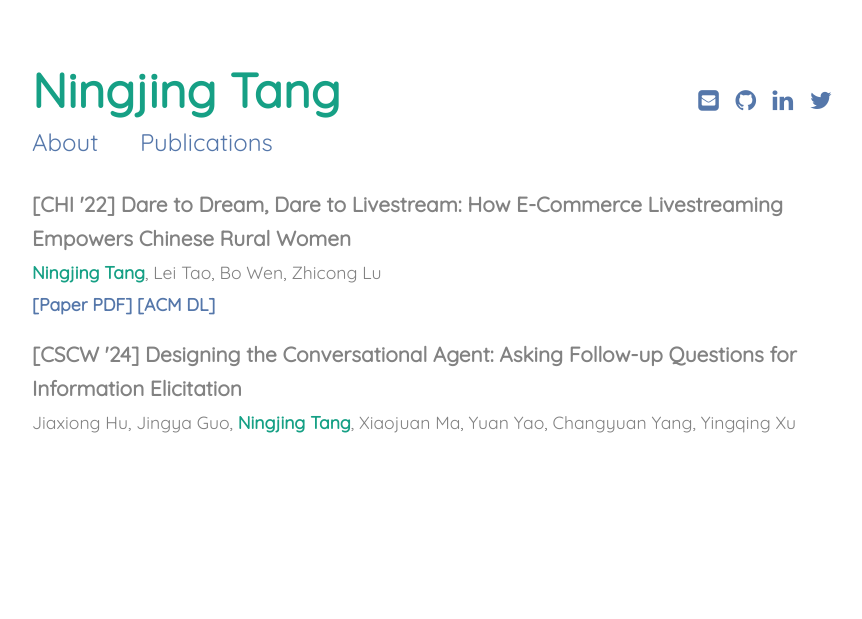
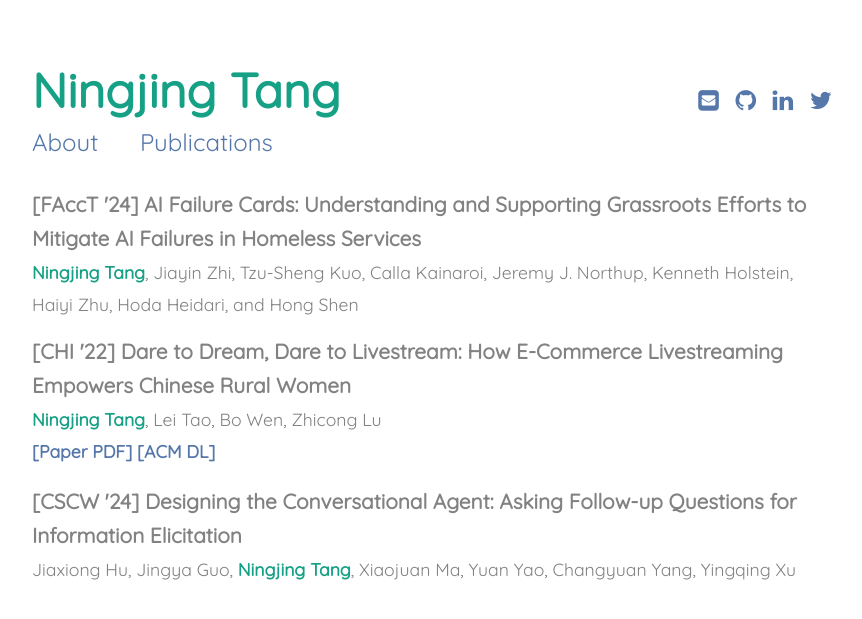
Before and after one commit to EvaaaaTang/evatang.github.io, a Jekyll site: the page built from pub.md, in a window 1280 px wide. Shown: the top 619 px of the page, without its empty margins (208-1070 px from the left). Built offline with Jekyll 4.4.1, drawn with Linux system fonts in a browser that asks for light colours.

Commit message:
Update pub.md

```diff
--- a/pub.md
+++ b/pub.md
@@ -5,6 +5,12 @@
 
 <div>
 <ul class="list-posts">
+<li class="post-teaser">
+<span class="post-teaser__title">[FAccT '24] AI Failure Cards: Understanding and Supporting Grassroots Efforts to Mitigate AI Failures in Homeless Services </span>
+<p class="pub__author">
+<strong>Ningjing Tang</strong>, Jiayin Zhi, Tzu-Sheng Kuo, Calla Kainaroi, Jeremy J. Northup, Kenneth Holstein, Haiyi Zhu, Hoda Heidari, and Hong Shen
+</p>
+</li>
 <li class="post-teaser">
 <span class="post-teaser__title">[CHI '22] Dare to Dream, Dare to Livestream: How E-Commerce Livestreaming Empowers Chinese Rural Women</span>
 <p class="pub__author">
```
